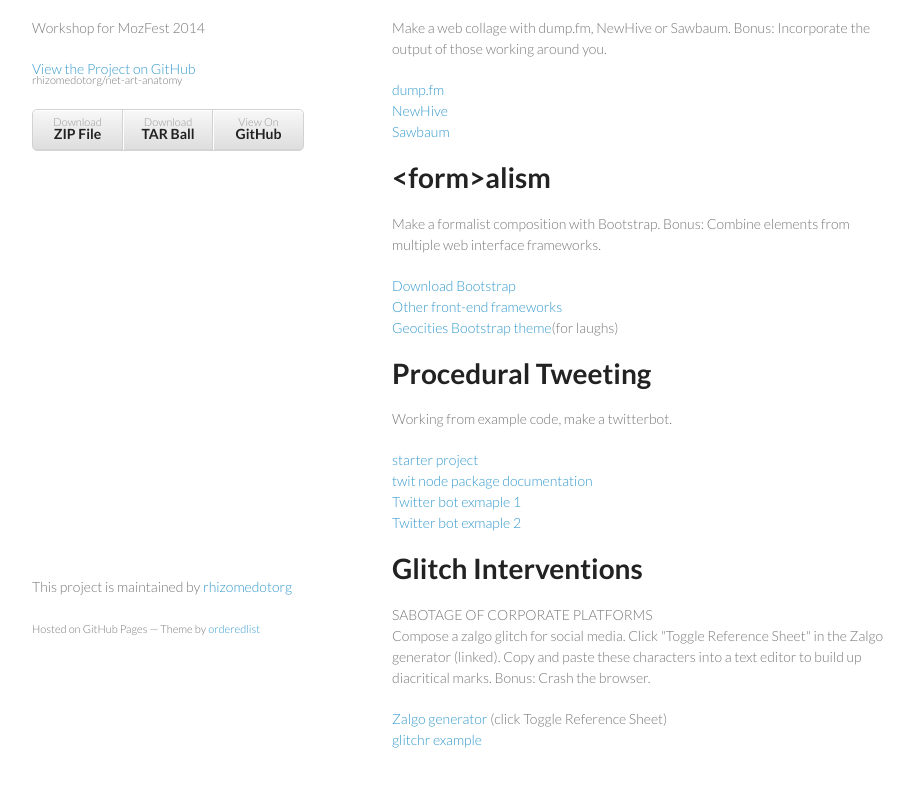
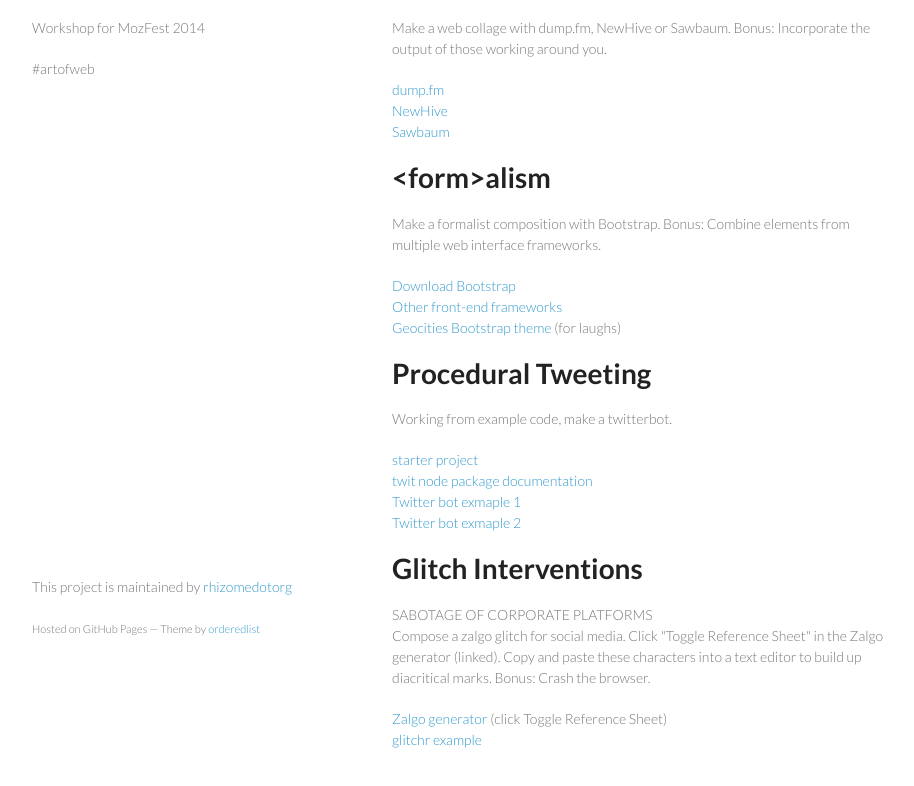
Before and after one commit to rhizomedotorg/net-art-anatomy, a plain HTML site: page index.html in a window 1280 px wide. Shown: the part 92-878 px from the top of the page, without its empty margins (178-1092 px from the left). Drawn offline with Linux system fonts and the light colour scheme.

Commit message:
Update index.html

```diff
--- a/index.html
+++ b/index.html
@@ -18,14 +18,7 @@
         <h1>Net Art Anatomy</h1>
         <p>Workshop for MozFest 2014</p>
 
-        <p class="view"><a href="https://github.com/rhizomedotorg/net-art-anatomy">View the Project on GitHub <small>rhizomedotorg/net-art-anatomy</small></a></p>
-
-
-        <ul>
-          <li><a href="https://github.com/rhizomedotorg/net-art-anatomy/zipball/master">Download <strong>ZIP File</strong></a></li>
-          <li><a href="https://github.com/rhizomedotorg/net-art-anatomy/tarball/master">Download <strong>TAR Ball</strong></a></li>
-          <li><a href="https://github.com/rhizomedotorg/net-art-anatomy">View On <strong>GitHub</strong></a></li>
-        </ul>
+        <p>#artofweb</p>
       </header>
       <section>
 
@@ -39,7 +32,7 @@
 <p>Make a formalist composition with Bootstrap. Bonus: Combine elements from multiple web interface frameworks.</p>
 <p><a target="_blank" href="http://getbootstrap.com/">Download Bootstrap</a><br>
 <a target="_blank" href="http://www.google.co.uk/#q=front-end+framework">Other front-end frameworks</a><br>
-<a target="_blank" href="http://code.divshot.com/geo-bootstrap/">Geocities Bootstrap theme</a>(for laughs)</p>
+<a target="_blank" href="http://code.divshot.com/geo-bootstrap/">Geocities Bootstrap theme</a> (for laughs)</p>
 
 <h1>Procedural Tweeting</h1>
 <p>Working from example code, make a twitterbot.</p>
```
